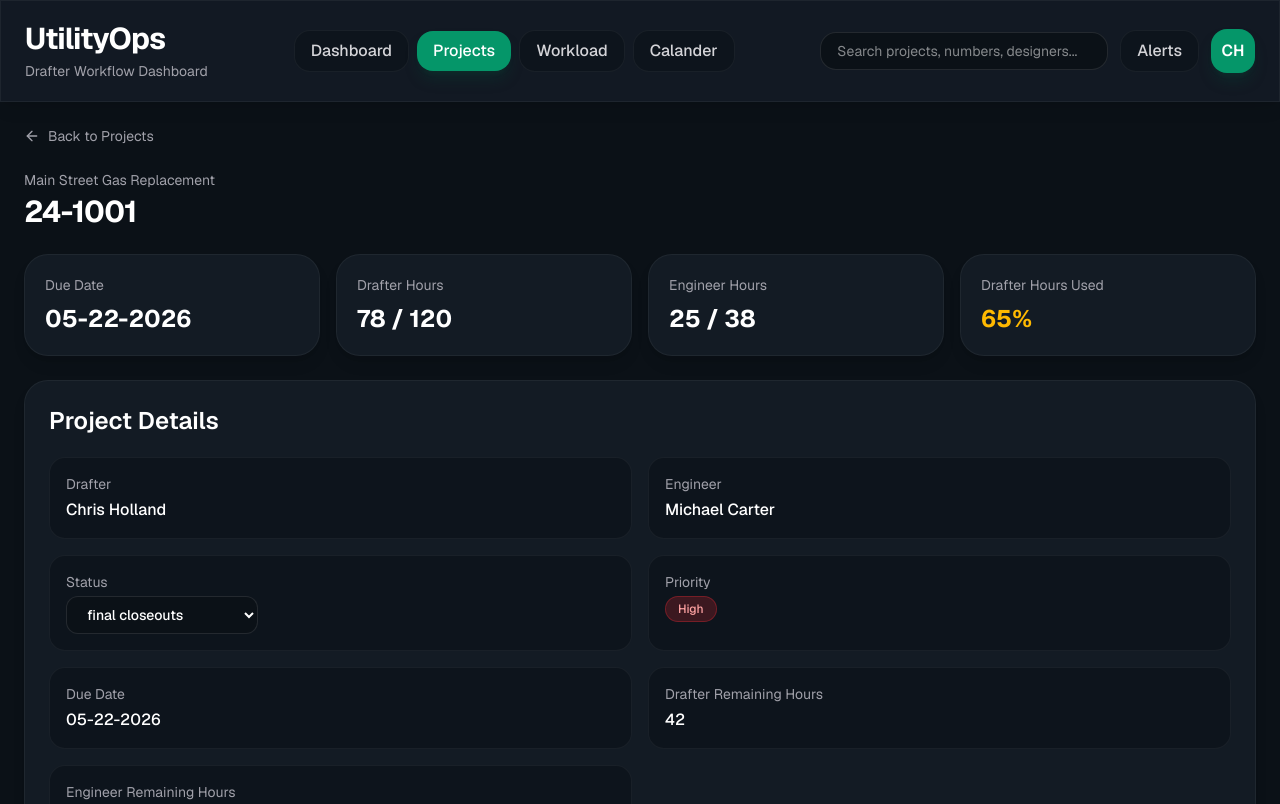
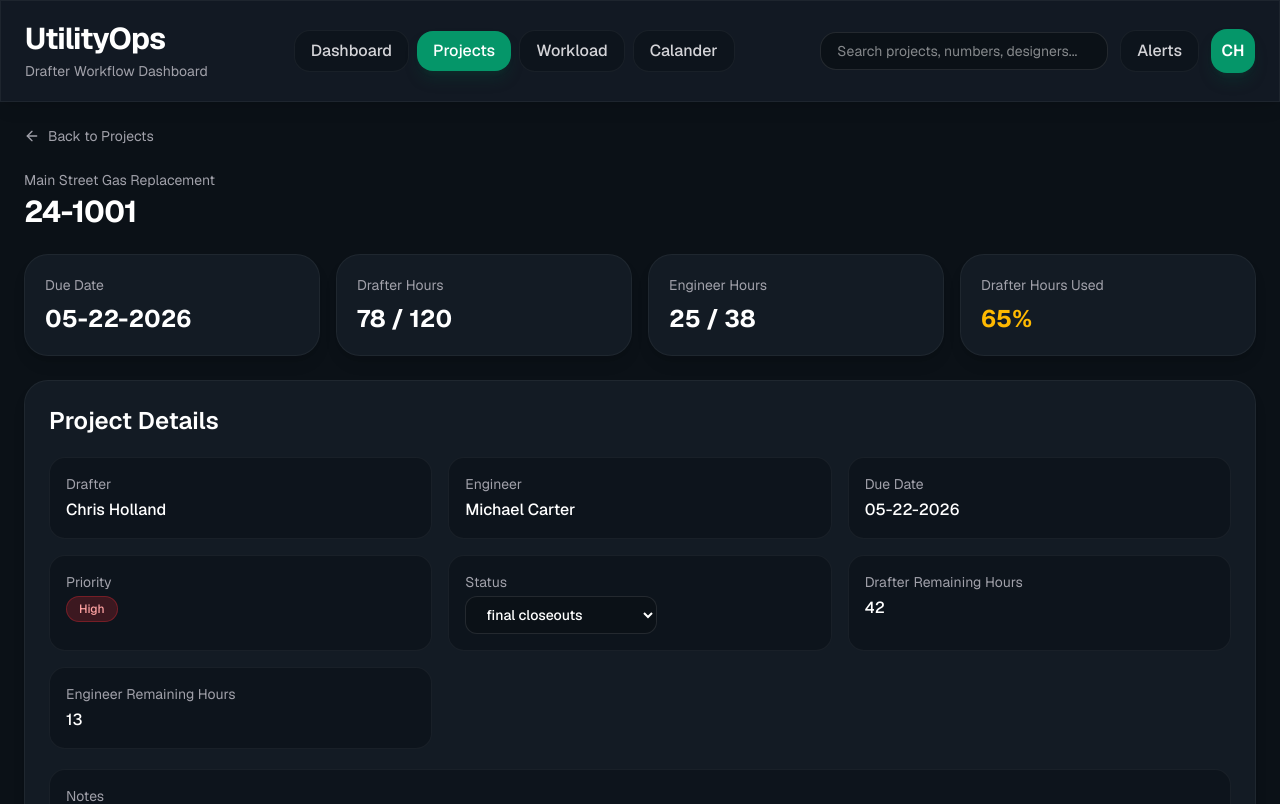
Before and after one commit to Christopher-Holland/workload-tracker, a Next.js app: page /projects/1 in a window 1280 px wide. Shown: the top 804 px of the page. Built offline with nearby package versions, Linux system fonts and the light colour scheme.

Commit message:
feat: adding/modifying fields for the projectId page for better management of individual projects

```diff
--- a/app/projects/[projectId]/page.tsx
+++ b/app/projects/[projectId]/page.tsx
@@ -107,22 +107,16 @@
         <div className="app-panel space-y-5">
           <h2 className="text-2xl font-semibold">Project Details</h2>
 
-          <div className="grid grid-cols-1 sm:grid-cols-2 gap-4">
+          <div className="grid grid-cols-1 sm:grid-cols-3 gap-4">
             <DetailField label="Drafter">
               {drafterForProject(project)}
             </DetailField>
             <DetailField label="Engineer">
               {engineerForProject(project)}
             </DetailField>
-            <DetailField label="Status">
-              <ProjectStatusSelect
-                key={project.status}
-                projectId={project.id}
-                status={project.status}
-                className="w-full sm:w-auto min-w-[12rem]"
-              />
+            <DetailField label="Due Date">
+              {formatDueDate(project.dueDate)}
             </DetailField>
-
             <DetailField label="Priority">
               <span
                 className={`inline-block px-3 py-1 rounded-full text-xs border ${getPriorityColor(
@@ -132,8 +126,13 @@
                 {project.priority}
               </span>
             </DetailField>
-            <DetailField label="Due Date">
-              {formatDueDate(project.dueDate)}
+            <DetailField label="Status">
+              <ProjectStatusSelect
+                key={project.status}
+                projectId={project.id}
+                status={project.status}
+                className="w-full sm:w-auto min-w-[12rem]"
+              />
             </DetailField>
             <DetailField label="Drafter Remaining Hours">
               {remainingHours}
```
